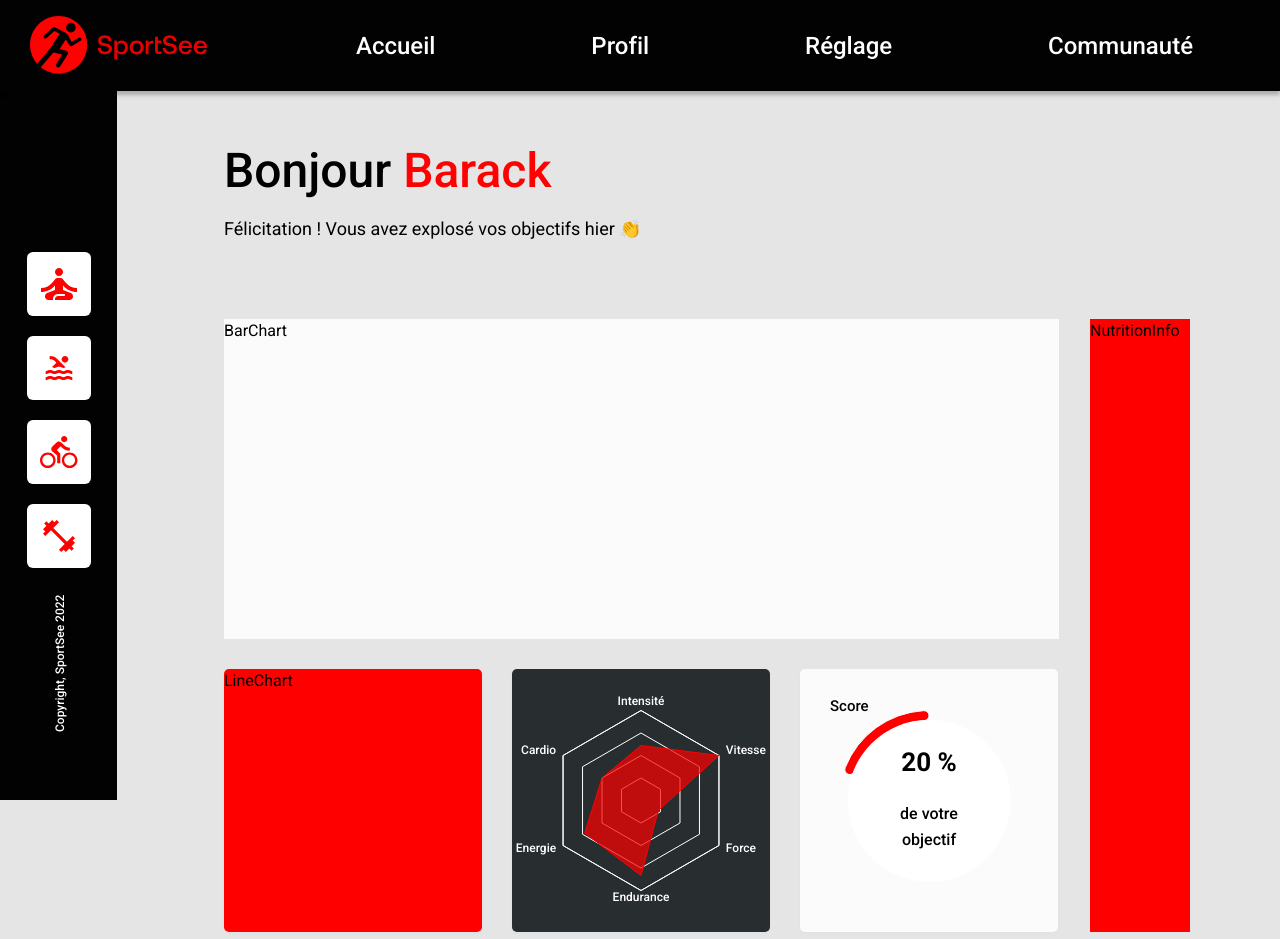
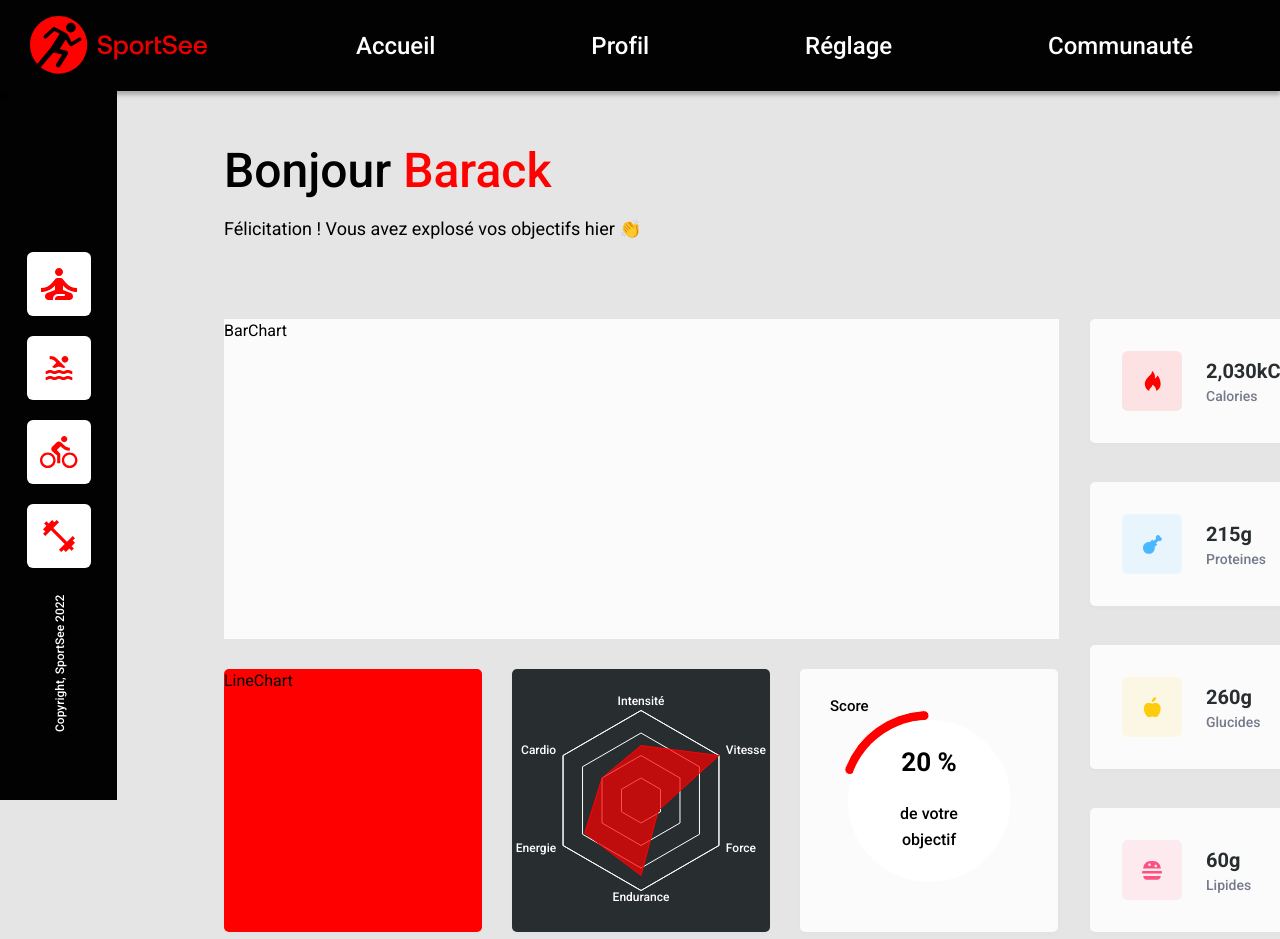
Before and after one commit to Nabil-Y/Nabil_Yassine_12_22052022, a React (Vite) app: page / in a window 1280 px wide. Built offline with nearby package versions, Linux system fonts and the light colour scheme.

Commit message:
complete nutrition info component

```diff
--- a/package.json
+++ b/package.json
@@ -9,9 +9,7 @@
     "preview": "vite preview"
   },
   "dependencies": {
-    "@types/d3": "^7.4.0",
     "axios": "^0.27.2",
-    "d3": "^7.4.4",
     "react": "^18.0.0",
     "react-dom": "^18.0.0",
     "react-router-dom": "^6.3.0",
--- a/src/components/Dashboard/NutritionInfo/NutritionCard.module.css
+++ b/src/components/Dashboard/NutritionInfo/NutritionCard.module.css
@@ -0,0 +1,31 @@
+.nutrition-card {
+  display: flex;
+
+  align-items: center;
+  width: min(258px, 100%);
+  height: 124px;
+  margin-top: 39px;
+
+  color: var(--grey-text);
+  font-weight: 500;
+  font-size: 14px;
+}
+
+.nutrition-card:first-child {
+  margin-top: 0px;
+}
+
+.icon-card {
+  display: grid;
+  place-items: center;
+  width: 60px;
+  height: 60px;
+  margin-left: 32px;
+  margin-right: 24px;
+}
+
+.value {
+  font-weight: 700;
+  font-size: 20px;
+  color: var(--black-text);
+}
--- a/src/components/Dashboard/NutritionInfo/NutritionCard.tsx
+++ b/src/components/Dashboard/NutritionInfo/NutritionCard.tsx
@@ -1,11 +1,29 @@
 import { ReactElement } from "react";
+import Card from "../../UI/Card";
+import IconCard from "../../UI/IconCard";
+import styles from "./NutritionCard.module.css";
 
 /**
  * NutritionCard Function
  * @returns Nutrition card component
  */
-const NutritionCard = (): ReactElement => {
-  return <div>NutritionCard</div>;
+const NutritionCard = (props: {
+  data: Record<string, string>;
+}): ReactElement => {
+  return (
+    <Card className={styles["nutrition-card"]}>
+      <IconCard className={`${styles["icon-card"]} ${props.data.label}`}>
+        <img src={props.data.icon} alt={props.data.label + " icon"} />
+      </IconCard>
+      <div>
+        <span
+          className={styles.value}
+        >{`${props.data.value}${props.data.unit}`}</span>{" "}
+        <br />
+        {props.data.label}
+      </div>
+    </Card>
+  );
 };
 
 export default NutritionCard;
--- a/src/components/Dashboard/NutritionInfo/NutritionInfo.module.css
+++ b/src/components/Dashboard/NutritionInfo/NutritionInfo.module.css
@@ -1,5 +1,4 @@
 .nutrition__info {
-  background: red;
   height: 613px;
   width: 258px;
 }
--- a/src/components/Dashboard/NutritionInfo/NutritionInfo.tsx
+++ b/src/components/Dashboard/NutritionInfo/NutritionInfo.tsx
@@ -1,4 +1,7 @@
-import { ReactElement } from "react";
+import { ReactElement, useContext } from "react";
+import Context from "../../../store/data-context";
+import NutritionCard from "./NutritionCard";
+import icons from "../../../assets/nutrition-icons/NutritionIcons";
 import styles from "./NutritionInfo.module.css";
 
 /**
@@ -6,7 +9,35 @@ import styles from "./NutritionInfo.module.css";
  * @returns Nutrition Info Component
  */
 const NutritionInfo = (): ReactElement => {
-  return <div className={styles["nutrition__info"]}>NutritionInfo</div>;
+  const ctx = useContext(Context);
+  const userKeyData: Record<string, number> | undefined =
+    ctx.API.getUserMainDataById(ctx.id)?.keyData;
+
+  const formattedData: Record<string, string>[] = [];
+  const iconLabels: string[] = [
+    "Calories kCal",
+    "Proteines g",
+    "Glucides g",
+    "Lipides g",
+  ];
+
+  userKeyData &&
+    iconLabels.map((item, index) => {
+      return formattedData.push({
+        label: iconLabels[index].split(" ")[0],
+        unit: iconLabels[index].split(" ")[1],
+        value: Object.values(userKeyData)[index].toLocaleString("en-US"),
+        icon: icons[index],
+      });
+    });
+
+  return (
+    <div className={styles["nutrition__info"]}>
+      {formattedData.map((item) => (
+        <NutritionCard data={item} key={item.value + item.label} />
+      ))}
+    </div>
+  );
 };
 
 export default NutritionInfo;
--- a/src/components/Dashboard/charts/LineChart.tsx
+++ b/src/components/Dashboard/charts/LineChart.tsx
@@ -1,10 +1,20 @@
-import { ReactElement } from "react";
+import { ReactElement, useContext } from "react";
+import Context from "../../../store/data-context";
+import { userSessions } from "../../../customTypes";
+import {
+  Radar,
+  RadarChart,
+  PolarGrid,
+  PolarAngleAxis,
+  ResponsiveContainer,
+} from "recharts";
 
 /**
  * LineChart Function
  * @returns Line Chat component
  */
 const LineChart = (): ReactElement => {
+  const ctx = useContext(Context);
   return <div>LineChart</div>;
 };
 
--- a/src/components/UI/IconCard.module.css
+++ b/src/components/UI/IconCard.module.css
@@ -1,4 +1,4 @@
-.card {
+.icon-card {
   display: inline-block;
   background-color: var(--white);
   border-radius: 6px;
--- a/src/components/UI/IconCard.tsx
+++ b/src/components/UI/IconCard.tsx
@@ -8,7 +8,7 @@ import { cardProps } from "../../customTypes";
  * @returns Icon Card Component
  */
 const IconCard = ({ className, children }: cardProps): ReactElement => {
-  const classes: string = `${styles.card} ${className}`;
+  const classes: string = `${styles["icon-card"]} ${className}`;
   return <div className={classes}>{children}</div>;
 };
 
--- a/src/index.css
+++ b/src/index.css
@@ -68,3 +68,16 @@ button {
   white-space: nowrap;
   border-width: 0;
 }
+
+.Calories {
+  background-color: rgba(255, 0, 0, 0.1);
+}
+.Proteines {
+  background-color: rgba(74, 184, 255, 0.1);
+}
+.Glucides {
+  background-color: rgba(249, 206, 35, 0.1);
+}
+.Lipides {
+  background-color: rgba(253, 81, 129, 0.1);
+}
```
Also changed, not shown: 25 other files (tests, documents, lock files or other folders).
